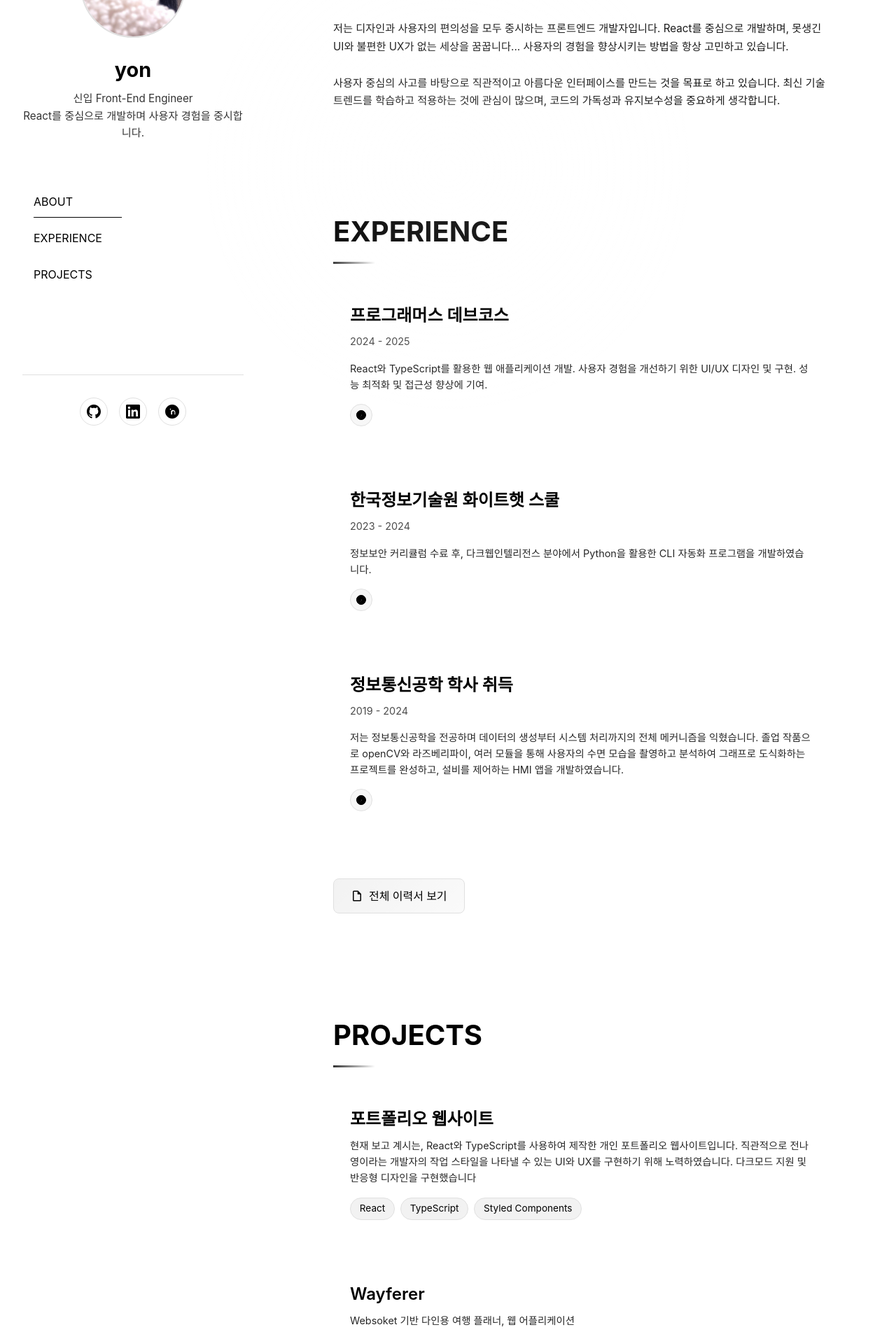
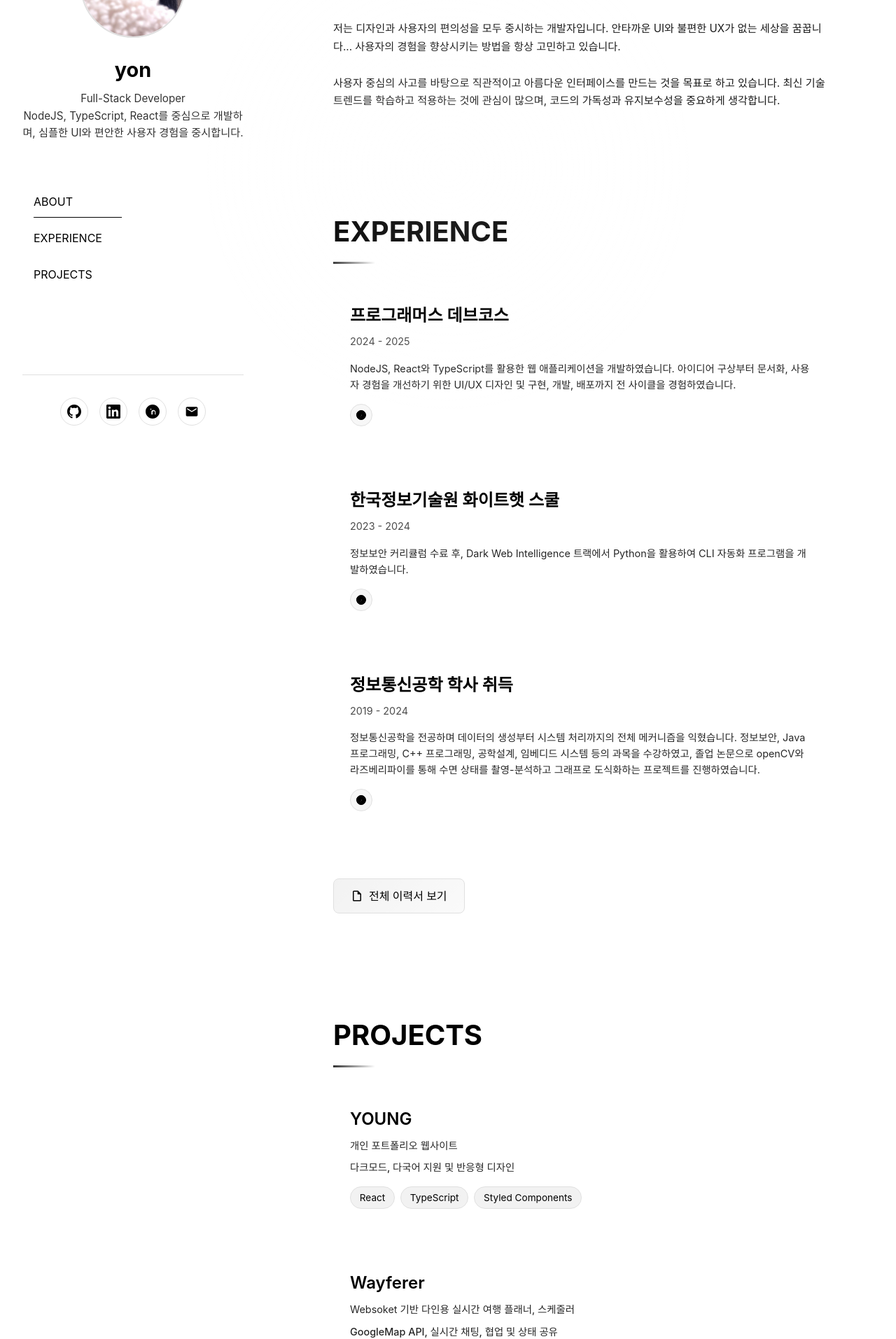
Before and after one commit to jny4867/my-portfolio, a React (Vite) app: page / in a window 1280 px wide. Shown: the part 160-2073 px from the top of the page at 70% size. Built offline with nearby package versions, Linux system fonts and the light colour scheme.

Commit message:
feat:이메일 주소 추가, 텍스트 수정

```diff
--- a/src/components/MainContent.tsx
+++ b/src/components/MainContent.tsx
@@ -154,6 +154,14 @@ const ProjectDescription = styled.p`
   line-height: 1.6;
   opacity: 0.85;
   margin-bottom: 0.5rem;
+`;
+
+const ProjectSpecialFeature = styled.p`
+  font-size: 0.9rem;
+  line-height: 1.6;
+  opacity: 0.85;
+  margin-bottom: 0.5rem;
+  font-weight: 500;
 `;
 
 const ProjectTech = styled.div`
@@ -359,6 +367,7 @@ const MainContent = forwardRef<HTMLElement, MainContentProps>(
             <ProjectItem key={index} $isDark={isDarkMode}>
               <ProjectTitle>{item.title}</ProjectTitle>
               <ProjectDescription>{item.description}</ProjectDescription>
+              <ProjectSpecialFeature>{item.specialFeature}</ProjectSpecialFeature>
               <ProjectTech>
                 {item.tech.map((tech, techIndex) => (
                   <TechTag key={techIndex} $isDark={isDarkMode}>
--- a/src/components/Sidebar.tsx
+++ b/src/components/Sidebar.tsx
@@ -2,6 +2,7 @@ import styled from 'styled-components';
 import { useTheme } from '../contexts/ThemeContext';
 import { useLanguage } from '../contexts/LanguageContext';
 import profileImg from '../assets/img1.jpg';
+import React, { useState } from 'react';
 
 const SidebarContainer = styled.aside<{ $isDark: boolean }>`
   position: fixed;
@@ -163,6 +164,18 @@ interface SidebarProps {
 export default function Sidebar({ onNavClick, activeSection }: SidebarProps) {
   const { isDarkMode } = useTheme();
   const { t } = useLanguage();
+  const [copied, setCopied] = useState(false);
+
+  const handleCopyEmail = () => {
+    const email = "jny200067@gmail.com";
+    navigator.clipboard.writeText(email).then(() => {
+      setCopied(true);
+      alert("이메일 주소가 복사되었습니다!"); // 간단한 알림
+
+      // 2초 후 복사 상태 초기화
+      setTimeout(() => setCopied(false), 2000);
+    });
+  };
 
   return (
     <SidebarContainer $isDark={isDarkMode}>
@@ -225,7 +238,7 @@ export default function Sidebar({ onNavClick, activeSection }: SidebarProps) {
         </SocialLink>
         <SocialLink
           $isDark={isDarkMode}
-          href="https://blog.com"
+          href="https://velog.io/@stonedchild/posts"
           target="_blank"
           rel="noopener noreferrer"
           aria-label="Blog"
@@ -234,6 +247,16 @@ export default function Sidebar({ onNavClick, activeSection }: SidebarProps) {
             <path d="M12 0C5.373 0 0 5.373 0 12s5.373 12 12 12 12-5.373 12-12S18.627 0 12 0zm-2 17h-2v-7h2v7zm-1-8c-.553 0-1-.448-1-1s.447-1 1-1 1 .448 1 1-.447 1-1 1zm9 8h-2v-4c0-1.104-.896-2-2-2s-2 .896-2 2v4H8v-7h2v1.225c.618-1.146 1.884-1.925 3.25-1.925 2.209 0 4 1.791 4 4v3.7z" />
           </svg>
         </SocialLink>
+        <SocialLink
+          as='button'
+          $isDark={isDarkMode}
+          onClick={handleCopyEmail}
+          aria-label="Copy Email"
+        >
+          <svg width="20" height="20" fill="currentColor" viewBox="0 0 24 24">
+            <path d="M20 4H4c-1.1 0-1.99.9-1.99 2L2 18c0 1.1.9 2 2 2h16c1.1 0 2-.9 2-2V6c0-1.1-.9-2-2-2zm0 4l-8 5-8-5V6l8 5 8-5v2z" />
+          </svg>
+        </SocialLink>
       </SocialLinks>
     </SidebarContainer>
   );
--- a/src/locales/translations.ts
+++ b/src/locales/translations.ts
@@ -2,15 +2,15 @@ export const translations = {
   kr: {
     sidebar: {
       bio: {
-        title: '신입 Front-End Engineer',
-        description: 'React를 중심으로 개발하며 사용자 경험을 중시합니다.',
+        title: 'Full-Stack Developer',
+        description: ['NodeJS, TypeScript, React를 중심으로 개발하며, 심플한 UI와 편안한 사용자 경험을 중시합니다.',''],
       },
     },
     sections: {
       about: {
         title: 'ABOUT',
         content: [
-          '저는 디자인과 사용자의 편의성을 모두 중시하는 프론트엔드 개발자입니다. React를 중심으로 개발하며, 못생긴 UI와 불편한 UX가 없는 세상을 꿈꿉니다... 사용자의 경험을 향상시키는 방법을 항상 고민하고 있습니다.',
+          '저는 디자인과 사용자의 편의성을 모두 중시하는 개발자입니다. 안타까운 UI와 불편한 UX가 없는 세상을 꿈꿉니다... 사용자의 경험을 향상시키는 방법을 항상 고민하고 있습니다.',
           '사용자 중심의 사고를 바탕으로 직관적이고 아름다운 인터페이스를 만드는 것을 목표로 하고 있습니다. 최신 기술 트렌드를 학습하고 적용하는 것에 관심이 많으며, 코드의 가독성과 유지보수성을 중요하게 생각합니다.',
         ],
       },
@@ -22,7 +22,7 @@ export const translations = {
             title: '프로그래머스 데브코스',
             period: '2024 - 2025',
             description:
-              'React와 TypeScript를 활용한 웹 애플리케이션 개발. 사용자 경험을 개선하기 위한 UI/UX 디자인 및 구현. 성능 최적화 및 접근성 향상에 기여.',
+              'NodeJS, React와 TypeScript를 활용한 웹 애플리케이션을 개발하였습니다. 아이디어 구상부터 문서화, 사용자 경험을 개선하기 위한 UI/UX 디자인 및 구현, 개발, 배포까지 전 사이클을 경험하였습니다. ',
             website: 'https://programmers.co.kr/',
             github: '',
           },
@@ -30,7 +30,7 @@ export const translations = {
             title: '한국정보기술원 화이트햇 스쿨',
             period: '2023 - 2024',
             description:
-              '정보보안 커리큘럼 수료 후, 다크웹인텔리전스 분야에서 Python을 활용한 CLI 자동화 프로그램을 개발하였습니다.',
+              '정보보안 커리큘럼 수료 후, Dark Web Intelligence 트랙에서 Python을 활용하여 CLI 자동화 프로그램을 개발하였습니다.',
             website: 'https://www.kitribob.kr/',
             github: '',
           },
@@ -38,7 +38,7 @@ export const translations = {
             title: '정보통신공학 학사 취득',
             period: '2019 - 2024',
             description:
-              '저는 정보통신공학을 전공하며 데이터의 생성부터 시스템 처리까지의 전체 메커니즘을 익혔습니다. 졸업 작품으로 openCV와 라즈베리파이, 여러 모듈을 통해 사용자의 수면 모습을 촬영하고 분석하여 그래프로 도식화하는 프로젝트를 완성하고, 설비를 제어하는 HMI 앱을 개발하였습니다.',
+              '정보통신공학을 전공하며 데이터의 생성부터 시스템 처리까지의 전체 메커니즘을 익혔습니다. 정보보안, Java 프로그래밍, C++ 프로그래밍, 공학설계, 임베디드 시스템 등의 과목을 수강하였고, 졸업 논문으로 openCV와 라즈베리파이를 통해 수면 상태를 촬영-분석하고 그래프로 도식화하는 프로젝트를 진행하였습니다.',
             website: 'https://www.yu.ac.kr/ice/index.do',
             github: '',
           },
@@ -49,37 +49,41 @@ export const translations = {
         viewAllPortfolio: '전체 포트폴리오 보기',
         items: [
           {
-            title: '포트폴리오 웹사이트',
-            description:
-              '현재 보고 계시는, React와 TypeScript를 사용하여 제작한 개인 포트폴리오 웹사이트입니다. 직관적으로 전나영이라는 개발자의 작업 스타일을 나타낼 수 있는 UI와 UX를 구현하기 위해 노력하였습니다. 다크모드 지원 및 반응형 디자인을 구현했습니다',
+            title: 'YOUNG',
+            description: '개인 포트폴리오 웹사이트',
+            specialFeature: '다크모드, 다국어 지원 및 반응형 디자인',
             tech: ['React', 'TypeScript', 'Styled Components'],
             website: '',
             github: '',
           },
           {
             title: 'Wayferer',
-            description: 'Websoket 기반 다인용 여행 플래너, 웹 어플리케이션',
-            tech: ['React', 'TypeScript', 'Styled-Component'],
+            description: 'Websoket 기반 다인용 실시간 여행 플래너, 스케줄러',
+            specialFeature: 'GoogleMap API, 실시간 채팅, 협업 및 상태 공유',
+            tech: ['React', 'TypeScript', 'Styled-Component','Storybook'],
             website: '',
             github: '',
           },
           {
             title: 'MUX',
             description: '파일 업로드, 청음, 게시판 등 여러 기능을 제공하는 음악 커뮤니티',
+            specialFeature: 'Youtube API, 멀티미디어 파일 처리, 알림 및 커뮤니티 기능',
             tech: ['React', 'JavaScript', 'Styled-Component'],
             website: '',
             github: '',
           },
           {
             title: 'Echo- Tracker',
-            description: '불법적인 거래가 발생하는 포럼에서 위협행위자의 활동 여부를 확인하는 프로그램 (데이터 수집 및 모니터링 자동화 솔루션) ',
+            description: '다크웹 상에서 위협행위자의 활동 여부를 확인하는 프로그램 (데이터 수집 및 모니터링 자동화 솔루션) ',
+            specialFeature: '맞춤형 헤더 위변조를 통한 익명성 확보 및 자동화된 위협 모니터링',
             tech: ['Python', 'Dark Web Intelligence'],
             website: '',
             github: '',
           },
           {
             title: '영상 처리 기반 실시간 수면 패턴 분석 및 환경 제어 시스템 ',
-            description: 'OpenCV와 Embedded System을 활용한 IoT 솔루션 (실시간 데이터 수집 및 설비 제어 통합 시스템)',
+            description: 'OpenCV와 Embedded System을 활용한 IoT 솔루션과 해당 설비를 제어하는 HMI 앱',
+            specialFeature: '실시간 영상 처리 및 IoT 설비 연동, 사용자 수면 패턴 분석',
             tech: ['OpenCV', 'Python', 'Java', 'AndroidStudio', 'WebSocket'],
             website: '',
             github: '',
@@ -141,6 +145,7 @@ export const translations = {
             title: 'Portfolio Website',
             description:
               'The personal portfolio website you are currently viewing, built with React and TypeScript. I strived to implement UI and UX that intuitively represents the work style of developer Nayoung Jeon. Implemented dark mode support and responsive design.',
+            specialFeature: 'Dark mode and responsive design implementation',
             tech: ['React', 'TypeScript', 'Styled Components'],
             website: '',
             github: '',
@@ -148,6 +153,7 @@ export const translations = {
           {
             title: 'Wayferer',
             description: 'WebSocket-based multi-user travel planner web application',
+            specialFeature: 'Real-time collaboration and WebSocket communication',
             tech: ['React', 'TypeScript', 'Styled-Component'],
             website: '',
             github: '',
@@ -155,6 +161,7 @@ export const translations = {
           {
             title: 'MUX',
             description: 'Music community providing various features such as file upload, listening, and bulletin board',
+            specialFeature: 'Multimedia file handling and community features',
             tech: ['React', 'JavaScript', 'Styled-Component'],
             website: '',
             github: '',
@@ -162,6 +169,7 @@ export const translations = {
           {
             title: 'Echo-Tracker',
             description: 'A program to check the activity of threat actors in forums where illegal transactions occur (Data collection and monitoring automation solution)',
+            specialFeature: 'Automated data collection and threat monitoring',
             tech: ['Python', 'Dark Web Intelligence'],
             website: '',
             github: '',
@@ -169,6 +177,7 @@ export const translations = {
           {
             title: 'Real-time Sleep Pattern Analysis and Environment Control System based on Image Processing',
             description: 'IoT solution using OpenCV and Embedded System (Integrated system for real-time data collection and facility control)',
+            specialFeature: 'Real-time image processing and IoT device integration',
             tech: ['OpenCV', 'Python', 'Java', 'AndroidStudio', 'WebSocket'],
             website: '',
             github: '',
```
